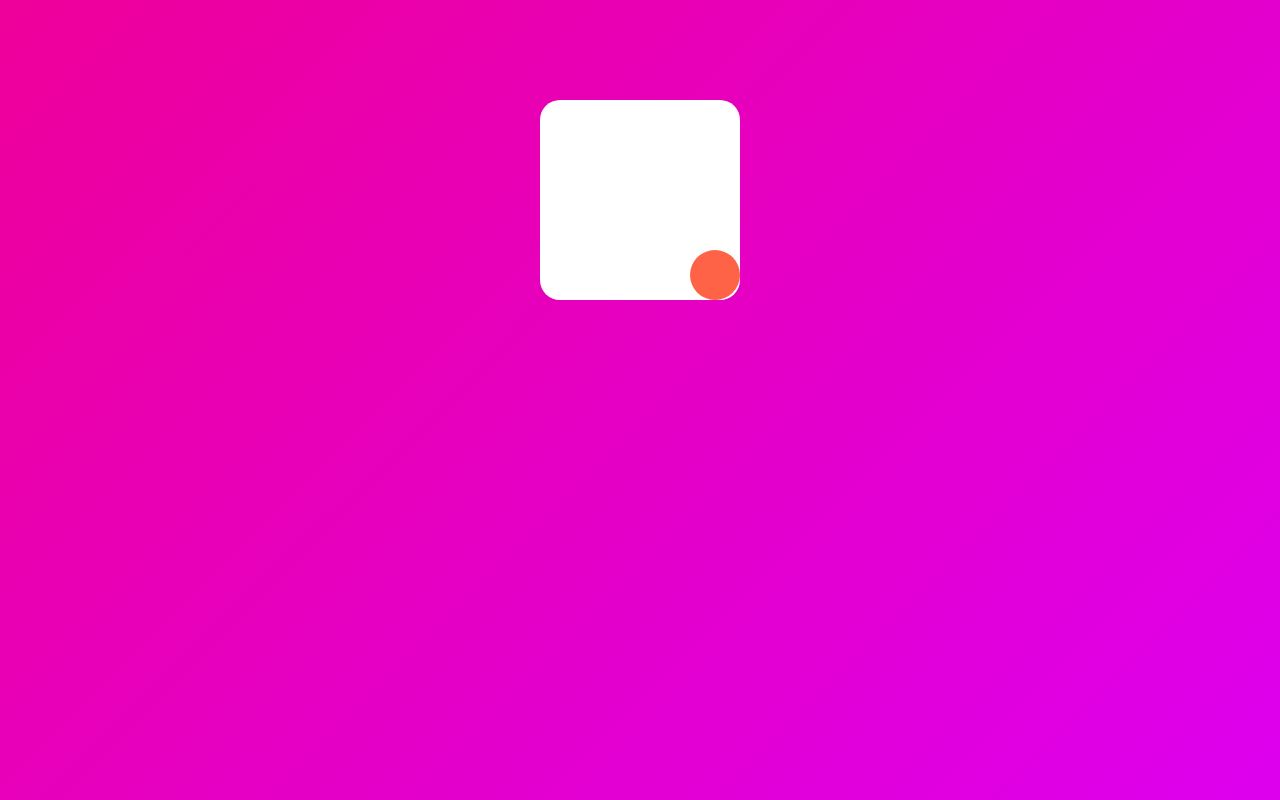
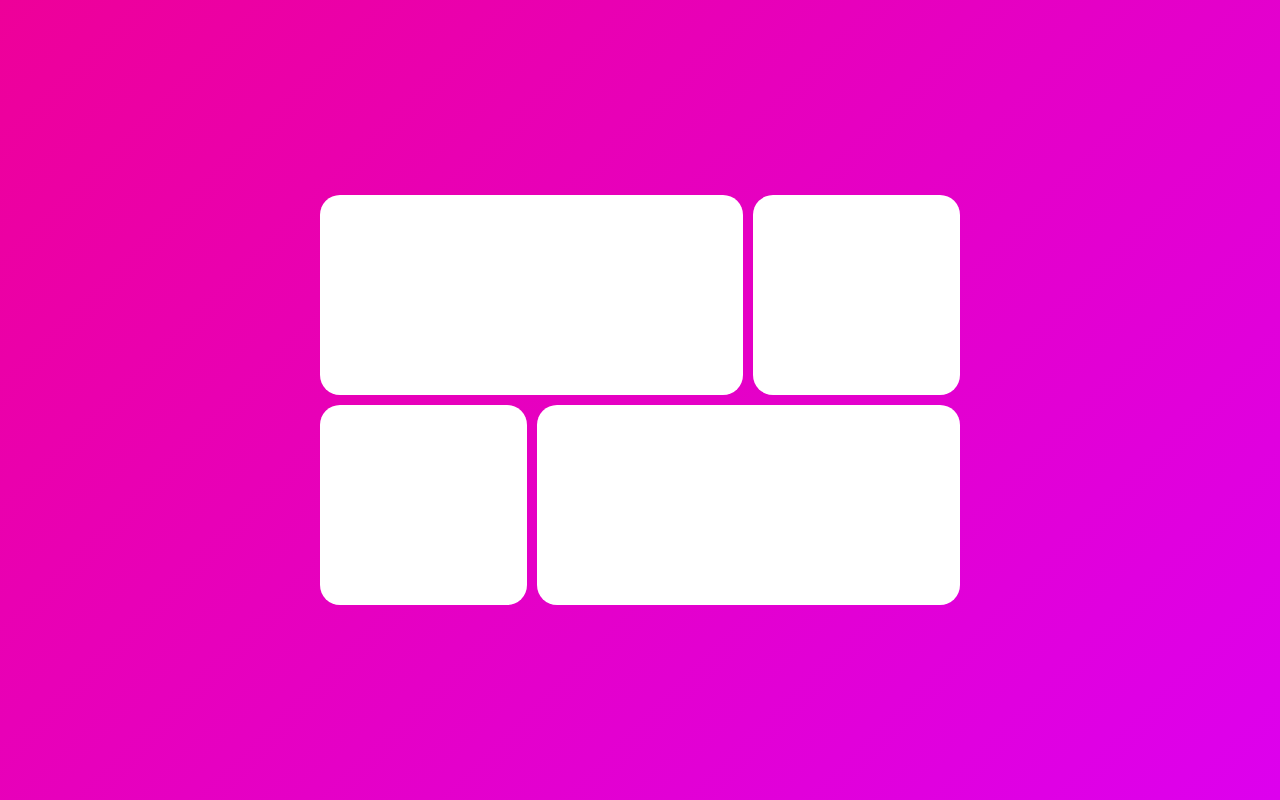
Before and after one commit to rlaclghks123/framerMotionPractice, a React (Create React App) app: page / in a window 1280 px wide. Built offline with nearby package versions, Linux system fonts and the light colour scheme.

Commit message:
framer Motion 8-2 : layoutId prop

```diff
--- a/src/App.tsx
+++ b/src/App.tsx
@@ -1,5 +1,5 @@
 import styled from "styled-components";
-import { motion } from "framer-motion";
+import { AnimatePresence, motion } from "framer-motion";
 import { useState } from "react";
 
 const Wrapper = styled(motion.div)`
@@ -8,45 +8,57 @@
   display: flex;
   justify-content: center;
   align-items: center;
-  display: flex;
-  flex-direction: column;
 `;
 
 const Box = styled(motion.div)`
-  width: 200px;
   height: 200px;
   border-radius: 20px;
   background-color: white;
   font-size: 30px;
+`;
+
+const Grid = styled.div`
+  display: grid;
+  grid-template-columns: repeat(3, 1fr);
+  width: 50vw;
+
+  div:first-child,
+  div:last-child {
+    grid-column: span 2;
+  }
+  gap: 10px;
+`;
+
+const Overlay = styled(motion.div)`
+  width: 100%;
+  height: 100%;
   display: flex;
-  top: 100px;
+  justify-content: center;
+  align-items: center;
   position: absolute;
 `;
-
-const Circle = styled(motion.div)`
-  width: 50px;
-  height: 50px;
-  border-radius: 50%;
-  background-color: tomato;
-`;
-
 function App() {
   const [clicked, setClicked] = useState(false);
-
-  const toggleBtn = () => {
-    setClicked(prev => !prev);
-  };
+  const [id, setId] = useState<number | null>(null);
 
   return (
-    <Wrapper onClick={toggleBtn}>
-      <Box
-        style={{
-          justifyContent: clicked ? "flex-start" : "flex-end",
-          alignItems: clicked ? "flex-start" : "flex-end",
-        }}
-      >
-        <Circle layout />
-      </Box>
+    <Wrapper onClick={() => setClicked(prev => !prev)}>
+      <Grid>
+        {[1, 2, 3, 4].map(i => (
+          <Box key={i} layoutId={i + ""} onClick={() => setId(i)} />
+        ))}
+      </Grid>
+      <AnimatePresence>
+        {clicked ? (
+          <Overlay
+            initial={{ backgroundColor: "rgba(0, 0, 0, 0)" }}
+            animate={{ backgroundColor: "rgba(0, 0, 0, 0.7)" }}
+            exit={{ backgroundColor: "rgba(0, 0, 0, 0)" }}
+          >
+            <Box style={{ width: 400, height: 200 }} layoutId={id + ""} />
+          </Overlay>
+        ) : null}
+      </AnimatePresence>
     </Wrapper>
   );
 }
```
